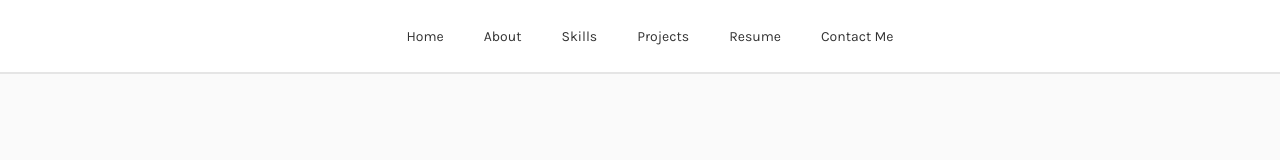
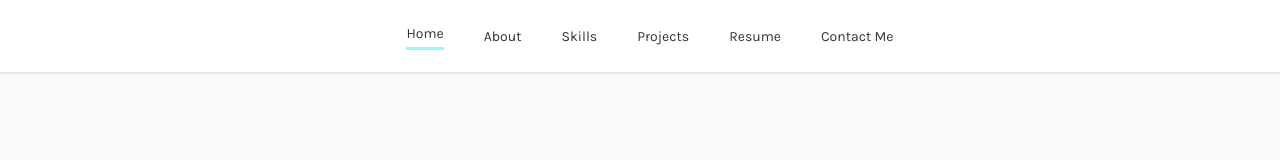
Before and after one commit to justinc0251/Portfolio, a React (Create React App) app: page / in a window 1280 px wide. Shown: the top 160 px of the page. Built offline with nearby package versions, Linux system fonts and the light colour scheme.

Commit message:
fix scrolling

```diff
--- a/src/components/header/header.jsx
+++ b/src/components/header/header.jsx
@@ -21,7 +21,7 @@ const Header = () => {
                 spy={true}
                 smooth={true}
                 duration={500}
-                offset={-100}
+                offset={-175}
                 className="nav__link"
                 onClick={closeMenu}
               >
@@ -34,7 +34,7 @@ const Header = () => {
                 spy={true}
                 smooth={true}
                 duration={500}
-                offset={-50}
+                offset={-70}
                 className="nav__link"
               >
                 <i className="uil uil-estate nav__icon"></i> About
@@ -46,7 +46,7 @@ const Header = () => {
                 spy={true}
                 smooth={true}
                 duration={500}
-                offset={-20}
+                offset={-70}
                 className="nav__link"
               >
                 <i className="uil uil-file-alt nav__icon"></i> Skills
@@ -80,7 +80,7 @@ const Header = () => {
                 spy={true}
                 smooth={true}
                 duration={500}
-                offset={-20}
+                offset={20}
                 className="nav__link"
               >
                 <i className="uil uil-message nav__icon"></i> Contact Me
```
